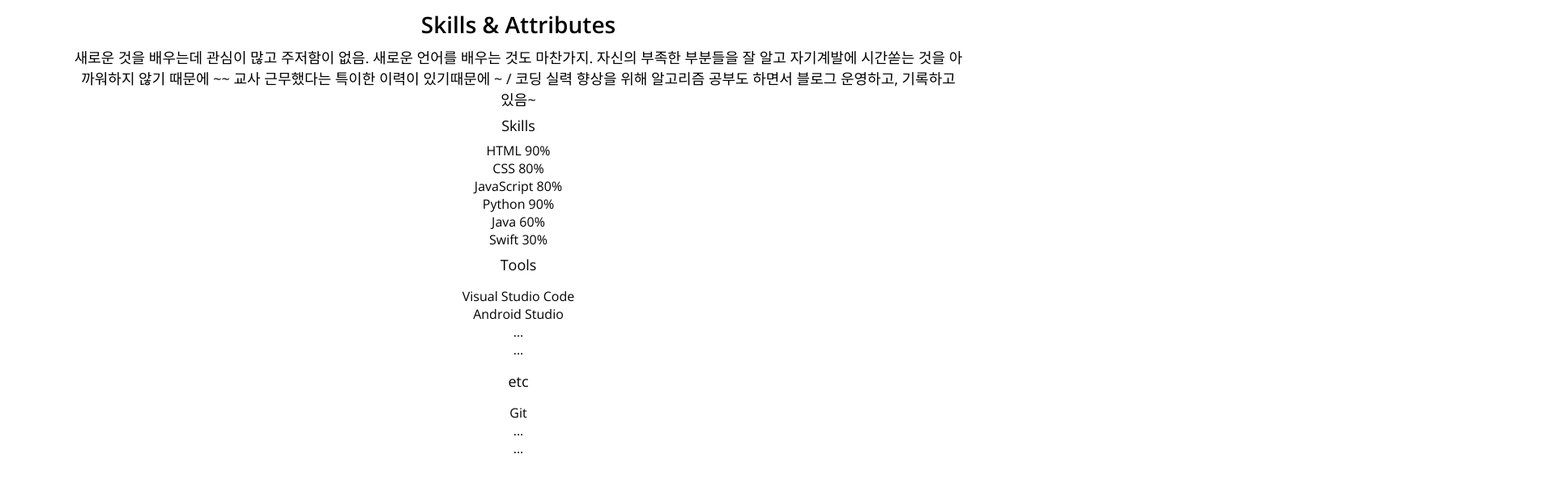
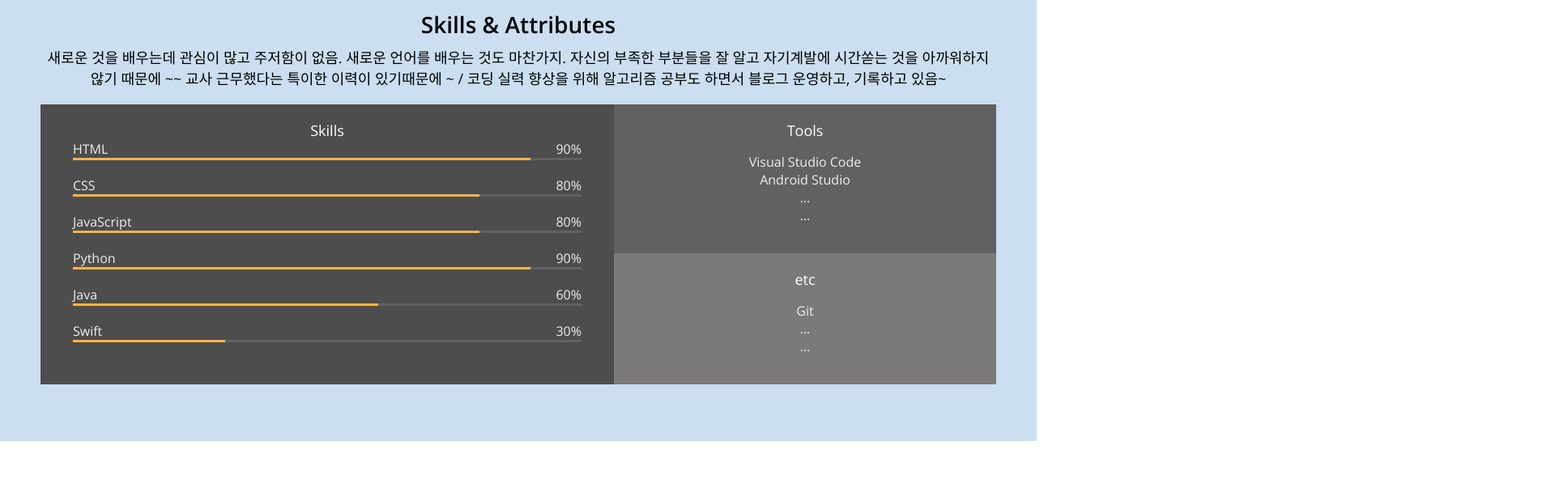
Before and after one commit to inho3213/Portfolio, a plain HTML site: page index.html in a window 1280 px wide. Shown: the part 1780-2388 px from the top of the page at 81% size, 1920 px wide, since content can reach past the window. Drawn offline with nearby package versions, Linux system fonts and the light colour scheme.

Commit message:
CSS Skills

```diff
--- a/index.html
+++ b/index.html
@@ -43,7 +43,7 @@
     </section>
 
     <!-- About me / 여기 부분은 따로 클래스 지정X 공통적으로 쓸거같아서-->
-    <section id="about" class="section">
+    <section id="about" class="section section__container">
         <h1>About me</h1>
         <p>내 경력이나 나를 잘 소개할 수 있는 문장들
             어디 대학졸업~ 현재 대학원 석사과정~ 몇년도 임용으로 초등교사 하고 있고~
@@ -119,7 +119,7 @@
                         <span>90%</span>
                     </div>
                     <div class="skill__bar">
-                        <div class="skill__value"></div>
+                        <div class="skill__value" style="width: 90%;"></div>
                     </div>
                 </div>
                 <div class="skill">
@@ -129,7 +129,7 @@
                         <span>80%</span>
                     </div>
                     <div class="skill__bar">
-                        <div class="skill__value"></div>
+                        <div class="skill__value" style="width: 80%;"></div>
                     </div>
                 </div>
                 <div class="skill">
@@ -139,7 +139,7 @@
                         <span>80%</span>
                     </div>
                     <div class="skill__bar">
-                        <div class="skill__value"></div>
+                        <div class="skill__value" style="width: 80%;"></div>
                     </div>
                 </div>
                 <div class="skill">
@@ -149,7 +149,7 @@
                         <span>90%</span>
                     </div>
                     <div class="skill__bar">
-                        <div class="skill__value"></div>
+                        <div class="skill__value" style="width: 90%;"></div>
                     </div>
                 </div>
                 <div class="skill">
@@ -159,7 +159,7 @@
                         <span>60%</span>
                     </div>
                     <div class="skill__bar">
-                        <div class="skill__value"></div>
+                        <div class="skill__value" style="width: 60%;"></div>
                     </div>
                 </div>
                 <div class="skill">
@@ -169,7 +169,7 @@
                         <span>30%</span>
                     </div>
                     <div class="skill__bar">
-                        <div class="skill__value"></div>
+                        <div class="skill__value" style="width: 30%;"></div>
                     </div>
                 </div>
             </div>
--- a/style.css
+++ b/style.css
@@ -152,8 +152,11 @@ p {
 .section{
     padding: 50px;
     text-align: center;
+    margin: auto;
+}
+
+.section__container{
     max-width: 1200px;
-    margin: auto;
 }
 
 /* About */
@@ -217,3 +220,58 @@ p {
 .school__period{
     font-size: var(--font-micro);
 }
+
+/* Skill */
+#skills {
+    background-color: rgb(203, 223, 240);
+}
+
+.skillset{
+    display: flex;
+    background-color: var(--color-light-grey);
+    color: var(--color-light-white);
+    margin: 20px 0;
+}
+
+.skillset__title{
+    margin: 0px;
+    color: var(--color-white);
+}
+
+.skillset__left{
+    flex-basis: 60%;
+    background-color: var(--color-dark-grey);
+    padding: 20px 40px;
+}
+
+.skillset__right{
+    flex-basis: 40%;
+}
+
+.skill{
+    margin-bottom: 20px;
+}
+
+.skill__description{
+    display: flex;
+    justify-content: space-between;
+}
+
+.skill__bar{
+    width: 100%;
+    height: 3px;
+    background-color: var(--color-grey);
+}
+
+.skill__value{
+    height: 3px;
+    background-color: var(--color-orange);
+}
+
+.tools{
+    background-color: var(--color-grey);
+}
+
+.tools, .etc{
+    padding: 20px;
+}
```
